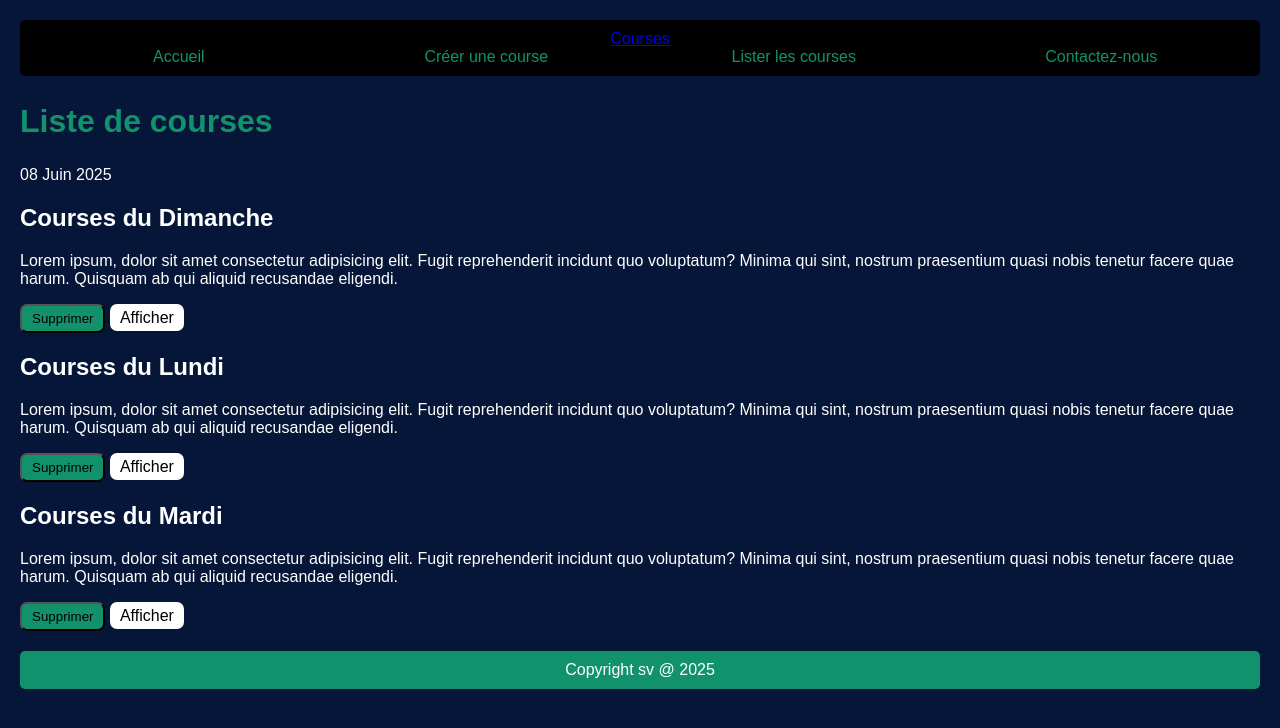
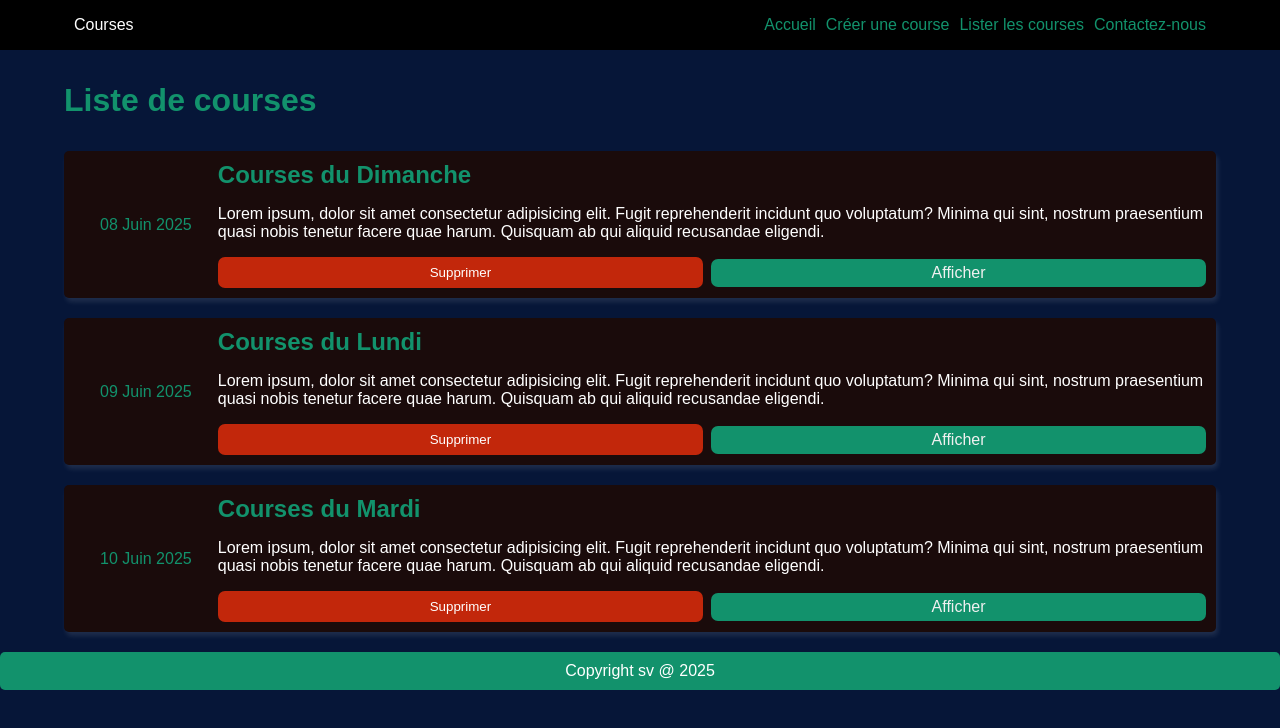
Before and after one commit to SylnavyVcode/Gestion-course, a plain HTML site: page pages/liste.html in a window 1280 px wide. Drawn offline with Linux system fonts and the light colour scheme.

Commit message:
liste de course

```diff
--- a/pages/liste.html
+++ b/pages/liste.html
@@ -9,8 +9,10 @@
   </head>
   <body>
     <section>
-      <header>
-        <a href="index.html">Courses</a>
+      <header class="header">
+        <div class="container">
+          <div class="navbar">
+            <a href="../index.html">Courses</a>
             <nav>
               <ul class="nav-links">
                 <li><a href="../index.html">Accueil</a></li>
@@ -19,12 +21,14 @@
                 <li><a href="./contact.html">Contactez-nous</a></li>
               </ul>
             </nav>
+          </div>
+        </div>
       </header>
-      <div>
+      <section class="container" id="section-liste">
         <h1 class="title">Liste de courses</h1>
-        <article>
-          <div>08 Juin 2025</div>
-          <div id="article-1">
+        <article class="article" id="article-1">
+          <div class="date-article">08 Juin 2025</div>
+          <div class="desc-article" id="article-1">
             <h2>Courses du Dimanche</h2>
             <p>
               Lorem ipsum, dolor sit amet consectetur adipisicing elit. Fugit
@@ -32,12 +36,15 @@
               praesentium quasi nobis tenetur facere quae harum. Quisquam ab qui
               aliquid recusandae eligendi.
             </p>
-            <div>
-              <button  id="btn_delete-0" class="button">Supprimer</button>
+            <div class="actions">
+              <button id="btn_delete-0" class="button">Supprimer</button>
               <a class="link" href="#">Afficher</a>
             </div>
           </div>
-          <div id="article-2">
+        </article>
+        <article class="article">
+          <div class="date-article">09 Juin 2025</div>
+          <div class="desc-article" id="article-2">
             <h2>Courses du Lundi</h2>
             <p>
               Lorem ipsum, dolor sit amet consectetur adipisicing elit. Fugit
@@ -45,12 +52,15 @@
               praesentium quasi nobis tenetur facere quae harum. Quisquam ab qui
               aliquid recusandae eligendi.
             </p>
-            <div>
+            <div class="actions">
               <button id="btn_delete-1" class="button">Supprimer</button>
               <a class="link" href="#">Afficher</a>
             </div>
           </div>
-          <div id="article-3">
+        </article>
+        <article class="article">
+          <div class="date-article">10 Juin 2025</div>
+          <div class="desc-article" id="article-3">
             <h2>Courses du Mardi</h2>
             <p>
               Lorem ipsum, dolor sit amet consectetur adipisicing elit. Fugit
@@ -58,15 +68,15 @@
               praesentium quasi nobis tenetur facere quae harum. Quisquam ab qui
               aliquid recusandae eligendi.
             </p>
-            <div>
-              <button  id="btn_delete-2"  class="button">Supprimer</button>
+            <div class="actions">
+              <button id="btn_delete-2" class="button">Supprimer</button>
               <a class="link" href="#">Afficher</a>
             </div>
           </div>
         </article>
-      </div>
+      </section>
 
-      <footer class="footer">Copyright sv @ 2025</footer>
+      <footer><div class="footer">Copyright sv @ 2025</div></footer>
     </section>
   </body>
 </html>
--- a/style/application.css
+++ b/style/application.css
@@ -3,13 +3,22 @@ body {
   font-family: Arial, sans-serif;
   color: white;
   margin: 0;
-  padding: 20px;
+  padding: 0;
+}
+
+button {
+  border: none;
+  cursor: pointer;
+}
+
+a {
+  text-decoration: none;
+  color: inherit;
 }
 
 .title {
   font-size: 2em;
   color: #12926c;
-  /* text-align: center; */
 }
 
 #description {
@@ -30,8 +39,9 @@ body {
 }
 
 .nav-links > li {
-  width: 100%;
+  height: 100%;
   text-align: center;
+  align-items: center;
 }
 
 .nav-links > li > a {
@@ -43,7 +53,8 @@ body {
   color: #ffffff;
   background-color: #10d69b;
   border-radius: 5px;
-  padding: 0px 1px;
+
+  border-bottom: 2px solid #ffffff;
 }
 .nav-links > li:hover > a {
   color: #ffffff;
@@ -54,30 +65,34 @@ body {
 /* ------------ */
 
 .button {
-  padding: 5px 10px;
-  background-color: #12926c;
+  text-align: center;
+  background-color: #c2270b;
+  color: white;
   border-radius: 7px;
+  width: 100%;
+  padding: 8px 10px;
 }
 .button:hover {
-  background-color: #ffffff;
-  color: rgb(19, 13, 13);
-  font-weight: 500;
+  background-color: #b40808;
+  font-weight: 600;
   transition: all 0.7s ease;
   cursor: pointer;
 }
 
 .link {
-  color: black;
+  color: rgb(240, 240, 240);
+  text-align: center;
   text-decoration: none;
   border-radius: 7px;
-  background-color: #fff;
+  background-color: #12926c;
   padding: 5px 10px;
+  width: 100%;
 }
 .link:hover {
-  color: #10d69b;
+  color: #f5f7f6;
   text-decoration: none;
   border-radius: 7px;
-  background-color: black;
+  background-color: #0e7e5c;
   padding: 5px 10px;
   transition: all 0.7s ease;
 }
@@ -95,7 +110,6 @@ body {
   border-radius: 5px;
   cursor: pointer;
   text-decoration: none;
-  box-shadow: 2px 2px 5px rgba(255, 254, 254, 0.4);
 }
 
 .btn:hover {
@@ -103,6 +117,43 @@ body {
   font-weight: 600;
   color: rgb(19, 13, 13);
   transition: all 0.7s ease;
+}
+
+/* ---------- Section Liste ------------------- */
+
+.container {
+  width: 90%;
+  margin: 0px auto;
+}
+
+.article {
+  background-color: #1a0b0b;
+  padding: 10px;
+  border-radius: 5px;
+  margin: 20px 0;
+  display: flex;
+  justify-content: space-between;
+  box-shadow: 2px 4px 5px rgba(255, 255, 255, 0.1);
+}
+
+.article .desc-article h2 {
+  color: #12926c;
+  font-size: 1.5em;
+  margin: 0;
+}
+.article .date-article {
+  text-align: center;
+  color: #12926c;
+  margin: auto 10px;
+  width: 200px;
+}
+
+.actions {
+  width: 100%;
+  display: flex;
+  justify-content: space-between;
+  align-items: center;
+  gap: 8px;
 }
 
 /* ----------------------- */
@@ -113,14 +164,21 @@ footer {
   padding: 10px;
   text-align: center;
   border-radius: 5px;
-  margin: 20px 0;
-  top: 0px;
-  bottom: 0px;
+  margin-top: 10px;
+  top: 0;
+  bottom: 0;
+  right: 0;
 }
 
-header {
+.header {
   background-color: black;
+}
+.navbar {
   padding: 10px;
   text-align: center;
   border-radius: 5px;
+  display: flex;
+  justify-content: space-between;
+  align-items: center;
+  height: 30px;
 }
```
Also changed, not shown: index.html (+13 -1 lines), pages/contact.html (+15 -1 lines), pages/creer.html (+14 -0 lines). Lines whose indentation alone changed are shown as unchanged.
